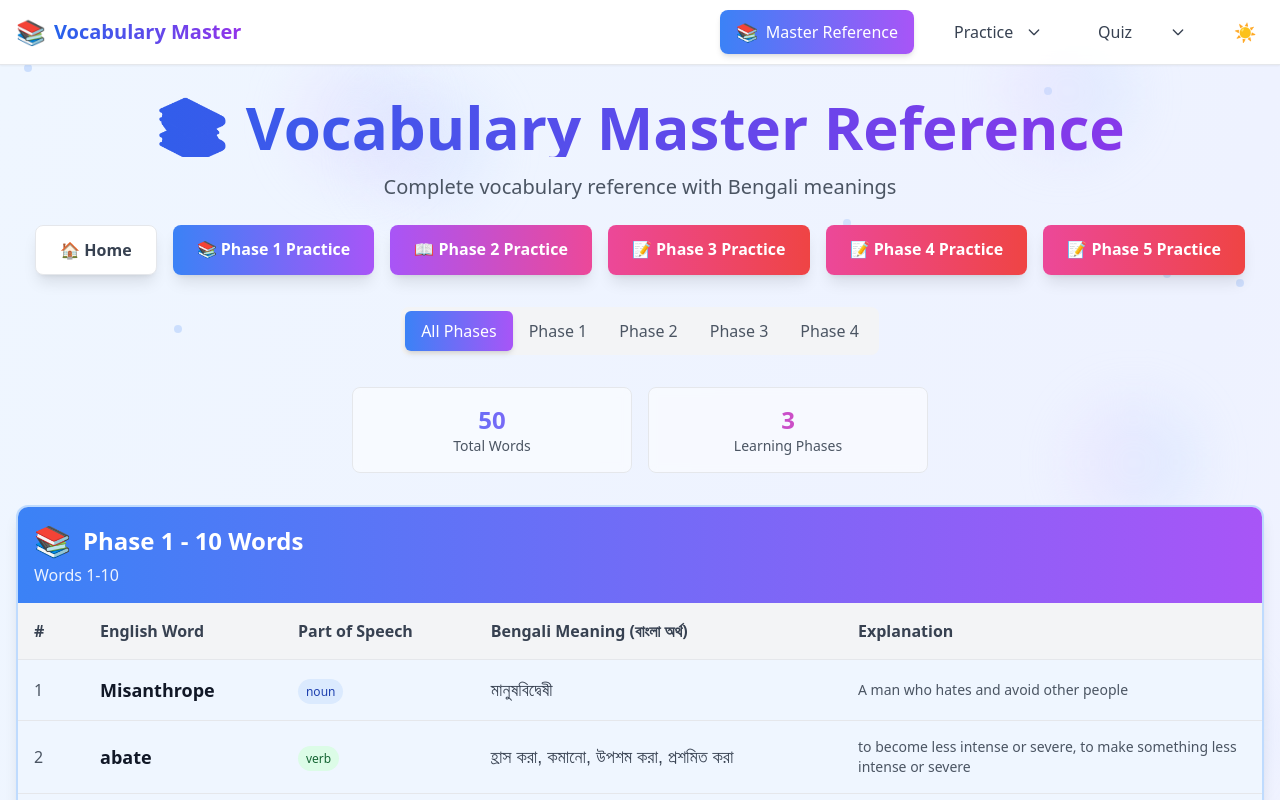
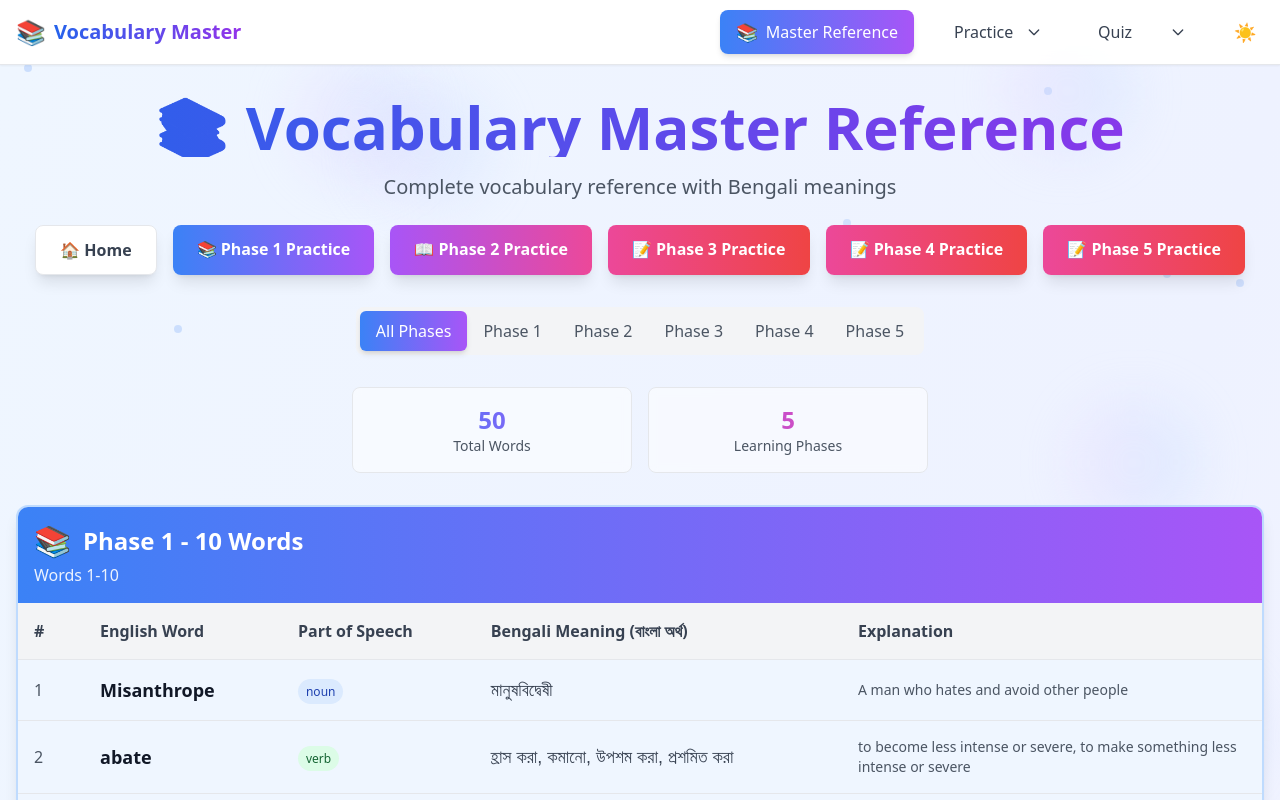
Before and after one commit to no0bAuntor/vocab-app, a React (Create React App) app: page /#/ in a window 1280 px wide. Shown: the top 800 px of the page. Built offline with nearby package versions, Linux system fonts and the light colour scheme.

Commit message:
Update VocabularyMaster to include Phase 5 and adjust word display range

```diff
--- a/src/pages/VocabularyMaster.jsx
+++ b/src/pages/VocabularyMaster.jsx
@@ -61,7 +61,10 @@ export default function VocabularyMaster({ isDarkMode, toggleDarkMode }) {
           {phase.name} - {phase.words.length} Words
         </h2>
         <p className="text-white/90 mt-1">
-          Words {phaseIndex === 0 ? '1-10' : phaseIndex === 1 ? '11-20' : '21-30'}
+          Words {phaseIndex === 0 ? '1-10' :
+                 phaseIndex === 1 ? '11-20' :
+                 phaseIndex === 2 ? '21-30' :
+                 phaseIndex === 3 ? '31-40' : '41-50'}
         </p>
       </div>
 
@@ -236,7 +239,7 @@ export default function VocabularyMaster({ isDarkMode, toggleDarkMode }) {
               <div className={`inline-flex rounded-lg p-1 ${
                 isDarkMode ? 'bg-gray-800' : 'bg-gray-100'
               }`}>
-                {['all', '1', '2', '3', '4'].map((phase) => (
+                {['all', '1', '2', '3', '4', '5'].map((phase) => (
                   <button
                     key={phase}
                     onClick={() => setActivePhase(phase)}
@@ -274,7 +277,7 @@ export default function VocabularyMaster({ isDarkMode, toggleDarkMode }) {
                 isDarkMode ? 'border-gray-700' : 'border-gray-200'
               }`}>
                 <div className="text-2xl font-bold bg-gradient-to-r from-purple-500 to-pink-500 bg-clip-text text-transparent">
-                  3
+                  5
                 </div>
                 <div className={`text-sm ${isDarkMode ? 'text-gray-300' : 'text-gray-600'}`}>
                   Learning Phases
```
